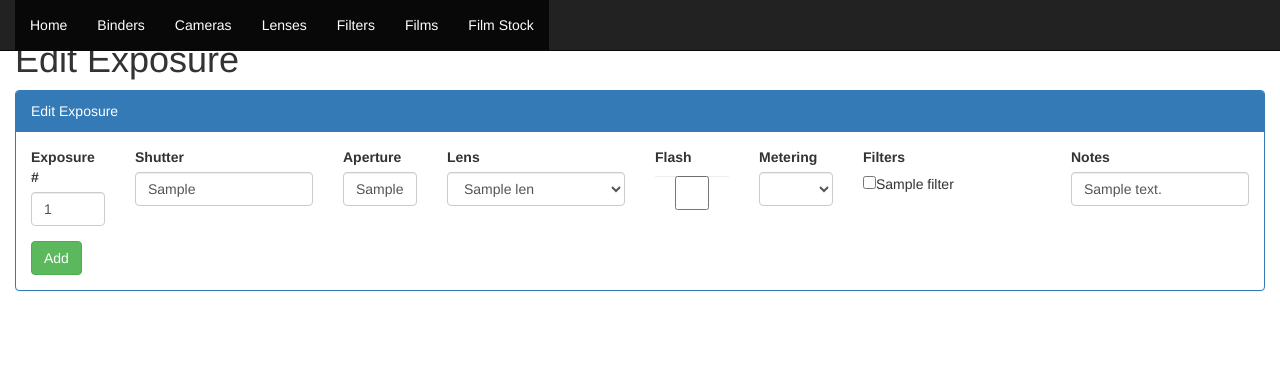
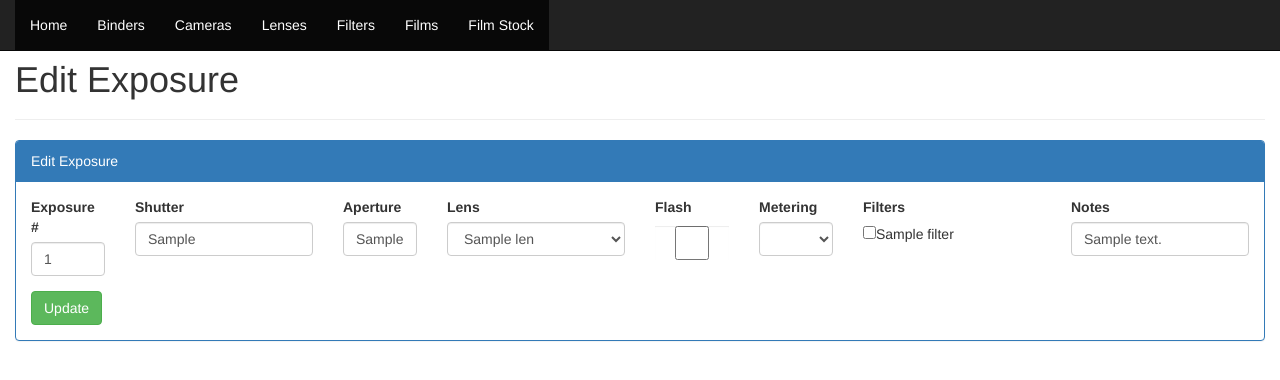
Before and after one commit to m00dawg/filmlog, a Flask app: template filmlog/templates/film/35mm-edit-exposure.html in a window 1280 px wide. Shown: the top 380 px of the page. Run offline with Flask 2, Linux system fonts and the light colour scheme; the template is opened without the code that fills it: most values are stand-ins (such as "Sample title", 1, 10 or a date in 2020); parts of the project's set-up code (start-up, migrations or seed data) failed here and were passed over; some libraries are stand-ins or nearby versions.

Commit message:
More edit edits

```diff
--- a/filmlog/templates/film/35mm-edit-exposure.html
+++ b/filmlog/templates/film/35mm-edit-exposure.html
@@ -1,8 +1,8 @@
 {% extends "base.html" %}
 
 {% block content %}
-<div>
-<h1>Edit Exposure</h1>
+<div class="page-header">
+  <h1>Edit Exposure</h1>
 </div>
 
 <div class="panel panel-primary">
@@ -91,7 +91,7 @@
         </div>
       </div>
       <div class="button-bar">
-        <button class="btn btn-success" name="button" value="addExposure" action="submit">Add</button>
+        <button class="btn btn-success" name="button" value="updateExposure" action="submit">Update</button>
       </div>
     </div>
   </form>
```
